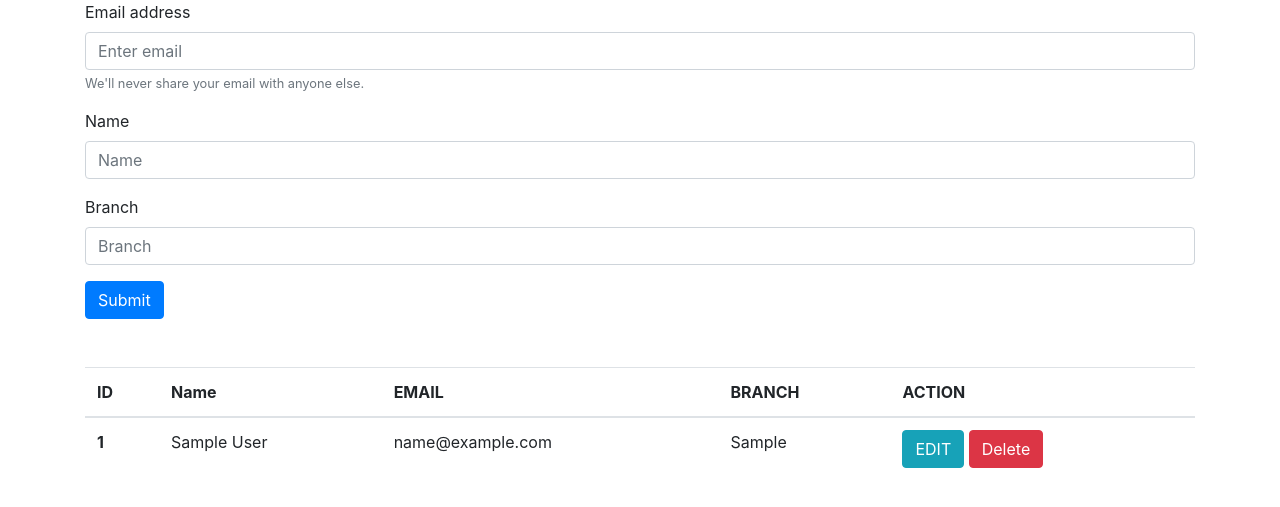
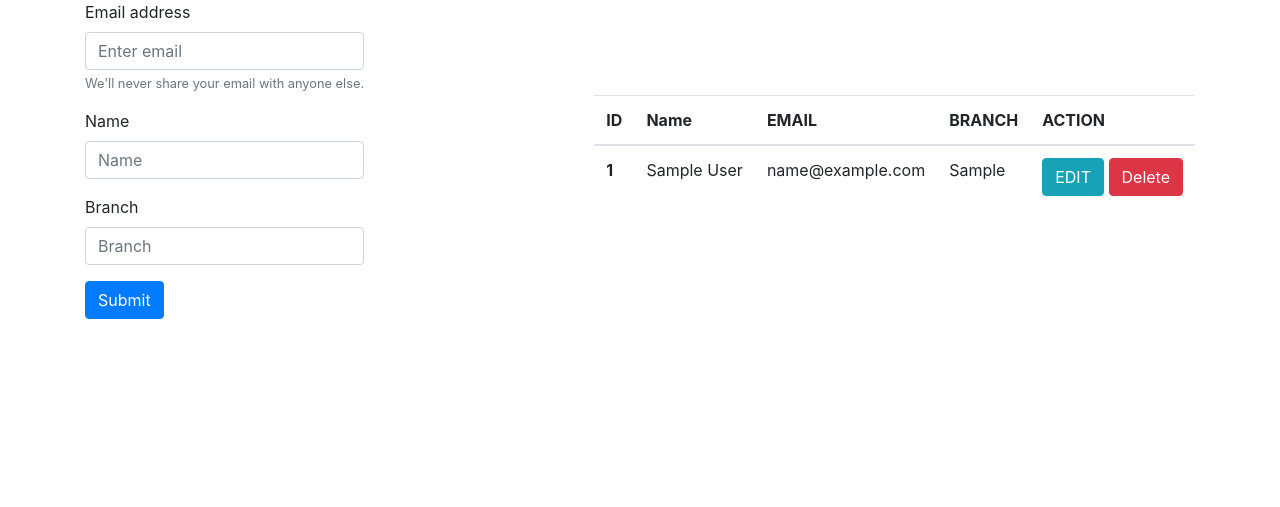
Before and after one commit to gaudskg/Student-Management-System-with-Django-and-AJAX, a Django app: page / in a window 1280 px wide. Shown: the part 56-563 px from the top of the page. Run offline with Django 4.2, Linux system fonts and the light colour scheme; tables that the repository leaves empty hold one stand-in row (values such as "Sample post"); some libraries are stand-ins or nearby versions.

Commit message:
edit content changes

```diff
--- a/home/views.py
+++ b/home/views.py
@@ -19,16 +19,20 @@ def send_data(request):
     # print(id,"+****************************")
 
 
-    if request.method == "POST":
-        # if request.POST['id']:
-        #     print("HHEHHEHEHHEHEHEHEHEHHEHE")
+    if request.POST['stu_id'] != "":
+        b = Student.objects.get(id = request.POST['stu_id'])
+        b.name = request.POST['name']
+        b.email = request.POST['email']
+        b.branch = request.POST['branch']
+        b.save()
+    if request.POST['stu_id'] == "":
         email = request.POST['email']
         name = request.POST['name']
         branch = request.POST['branch']
-        # values = Student.objects.create(name=name,email=email,branch=branch)
-        # values.save()
+        values = Student.objects.create(name=name,email=email,branch=branch)
+        values.save()
         print(f"{name}*******{email}************{branch}")
-        return JsonResponse({'status':200})
+    return JsonResponse({'status':200})
 
 
 @csrf_exempt
--- a/templates/index.html
+++ b/templates/index.html
@@ -12,7 +12,14 @@
 
     <title>Student Management System</title>
     <script src="https://ajax.googleapis.com/ajax/libs/jquery/3.5.1/jquery.min.js"></script>
-
+    <style>
+        .container {
+            display: flex;
+            flex-direction: row;
+            justify-content: space-between;
+            align-items: center;
+        }
+    </style>
 </head>
 
 <body>
@@ -32,6 +39,7 @@
 
     <!-- Form -->
     <div class="container">
+        <div class="div_form">
         <form id="student_form">
             <div class="form-group">
                 <label for="exampleInputEmail1">Email address</label>
@@ -48,12 +56,15 @@
                 <label for="exampleInputBranch">Branch</label>
                 <input type="text" class="form-control" id="exampleInputBranch" placeholder="Branch">
             </div>
+            <input type="hidden" class="form-control" id="exampleInputId" placeholder="Branch" >
 
             <button type="submit" class="btn btn-primary" id="subm">Submit</button>
         </form>
+    </div>
         <!-- FOrm End -->
         <br><br>
         <!-- table Start -->
+        <div class="stude_table">
         <table class="table">
             <thead>
                 <tr>
@@ -67,7 +78,7 @@
             <tbody>
                 {% for val in data %}
                 <tr>
-                    <th scope="row">{{val.id}}</th>
+                    <th scope="row">{{forloop.counter}}</th>
                     <td>{{val.name}}</td>
                     <td>{{val.email}}</td>
                     <td>{{val.branch}}</td>
@@ -80,6 +91,7 @@
                 {% endfor %}
             </tbody>
         </table>
+    </div>
         <!-- Table end -->
     </div>
 
@@ -105,11 +117,13 @@
             var name = $("#exampleInputName").val();
             var email = $("#exampleInputEmail1").val();
             var branch = $("#exampleInputBranch").val();
+            var stu_id = $("#exampleInputId").val();
 
             data = {
                 'name': name,
                 'email': email,
-                'branch': branch
+                'branch': branch,
+                'stu_id': stu_id
             }
             console.log(name, email, branch);
             $.ajax({
@@ -118,7 +132,8 @@
                 data: data,
                 dataType: 'json',
                 success: function (data) {
-                    alert('DATA SENT')
+                    console.log('DATA SENT')
+                    location.reload();
                 }
             });
         });
@@ -150,8 +165,10 @@
         $("#exampleInputEmail1").val(data.student_email);
         $("#exampleInputName").val(data.student_name);
         $("#exampleInputBranch").val(data.student_branch);
+        $("#exampleInputId").val(data.student_id);
         var fd = new FormData($("#student_form")[0]);
         console.log(fd)
+        // https://stackoverflow.com/questions/66863241/automatically-updates-the-table-without-refreshing-reloading-the-page
         // $.ajax({
         //     url: "{% url 'send_data' %}",
         //     type: "post",
```
